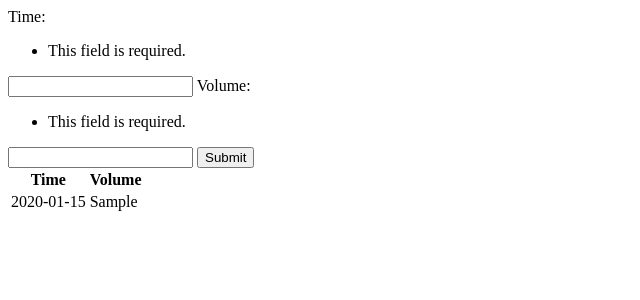
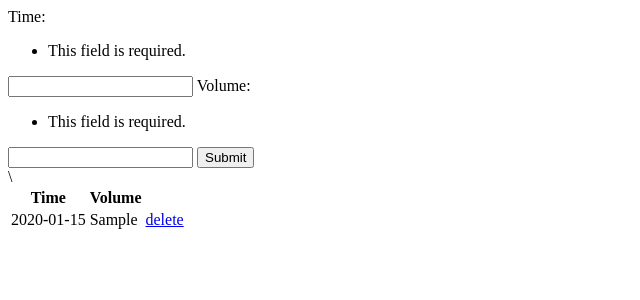
Before and after one commit to aniikamalhotra/hoohacks, a Django app: page / in a window 1280 px wide. Shown: the top 300 px of the page, without its empty margins (0-640 px from the left). Run offline with Django 4.2, Linux system fonts and the light colour scheme; tables that the repository leaves empty hold one stand-in row (values such as "Sample post").

Commit message:
delete button for data entry

```diff
--- a/airsafe/airsafeapp/models.py
+++ b/airsafe/airsafeapp/models.py
@@ -3,7 +3,3 @@
 class volume_at_time(models.Model):
     time = models.CharField(max_length=10,default=0)
     volume = models.CharField(max_length=10,default=0)
-
-
-class volume_dataset(models.Model):
-    vDataset = models.OneToOneField(volume_at_time, on_delete=models.CASCADE, related_name = 'DataEntry')
--- a/airsafe/airsafeapp/templates/app/home.html
+++ b/airsafe/airsafeapp/templates/app/home.html
@@ -21,6 +21,7 @@
         <tr>
             <td>{{ volume_at_time.time }}</td>
             <td>{{ volume_at_time.volume }}</td>
+            <td><a href = "{% url 'delete' id=volume_at_time.id %}">delete</a></td>\
         </tr>
         {% endfor %}
     </table>
--- a/airsafe/airsafeapp/urls.py
+++ b/airsafe/airsafeapp/urls.py
@@ -1,8 +1,11 @@
 from django.urls import path
 #importing home function from views.py
 from .views import home
+from . import views
 
 
 urlpatterns = [
     path('', home, name='home'),
+    path("delete_item/<int:id>/", views.delete, name = "delete"),
+    path("plot", views.plot, name ="plot")
 ]
--- a/airsafe/airsafeapp/views.py
+++ b/airsafe/airsafeapp/views.py
@@ -5,6 +5,7 @@
 from .models import volume_at_time
 from .forms import inputForm
 from django.shortcuts import redirect, render
+from io import StringIO
 
 
 def index(request):
@@ -45,7 +46,7 @@
     return yi, co
 
 def plot():
-        df = pd.read_csv("cardiacMRIdata.csv")
+        df = pd.read_csv("airsafeapp/cardiacMRIdata.csv")
         time = df.loc[:, "Time (ms)"]
         baseline = df.loc[:, "Baseline"]
         dobutamine = df.loc[:, "Dobutamine"]
@@ -65,8 +66,17 @@
         axes[2].set_ylabel('Volume')
 
 
-        plt.show(block=True)
-        plt.interactive(False)
+        # plt.show(block=True)
+        # plt.interactive(False)
+        # fig = plt.figure()
+        # plt.show(block=True)
+        #
+        # imgdata = StringIO()
+        # fig.savefig(imgdata, format='svg')
+        # imgdata.seek(0)
+        #
+        # data = imgdata.getvalue()
+        # return data
 
 
 def home(request):
@@ -86,9 +96,13 @@
             return redirect('home')
         else:
             pass
-
     context = {
         'form': form,
-        'dataset': dataset
+        'dataset': dataset,
     }
     return render(request, 'app/home.html', context)
+
+def delete(request, id):
+    entry = volume_at_time.objects.get(id = id)
+    entry.delete()
+    return redirect('home')
```
Also changed, not shown: airsafe/airsafeapp/migrations/0001_initial.py (added).
